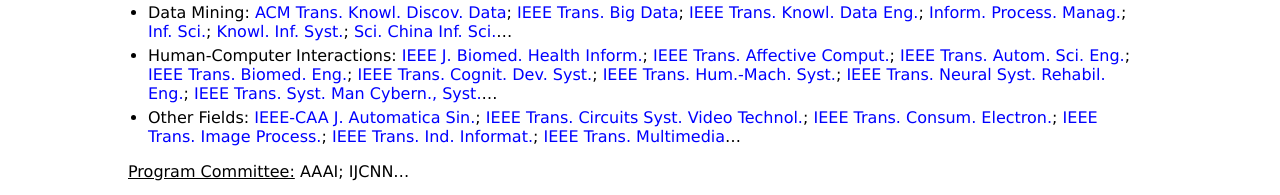
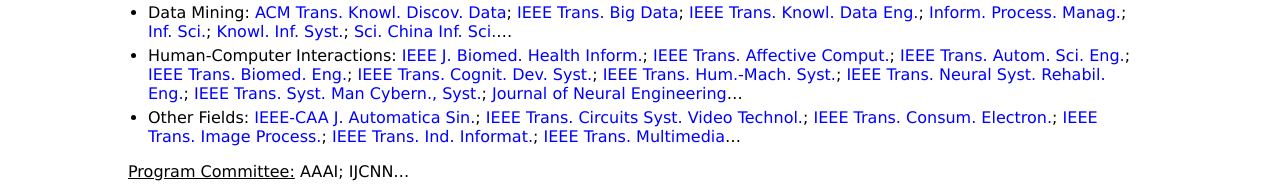
Before and after one commit to jiazhang-ml/jiazhang-ml.github.io, a Jekyll site: the page built from index.md, in a window 1280 px wide. Shown: the part 1697-1892 px from the top of the page. Built offline with Jekyll 4.4.1, drawn with Linux system fonts in a browser that asks for light colours; grey boxes are pictures that could not be loaded.

Commit message:
Update index.md

```diff
--- a/index.md
+++ b/index.md
@@ -55,7 +55,7 @@ Research Interests: My research interests include *machine learning* and *data m
 <u>Journal Reviewer:</u>
 * Artificial Intelligence: [IEEE Trans. Artif. Intell.](https://mc.manuscriptcentral.com/tai-ieee); [IEEE Trans. Cybern.](https://mc.manuscriptcentral.com/cyb-ieee); [IEEE Trans. Emerg. Topics Comput. Intell.](https://mc.manuscriptcentral.com/tetci-ieee); [IEEE Trans. Evol. Comput.](https://mc.manuscriptcentral.com/tevc-ieee); [IEEE Trans. Fuzzy Syst.](https://mc.manuscriptcentral.com/tfs-ieee); [IEEE Trans. Neural Netw. Learn. Syst.](https://mc.manuscriptcentral.com/tnnls); [IEEE Trans. Pattern Anal. Mach. Intell.](https://mc.manuscriptcentral.com/tpami-cs); [Mach. Learn.](https://link.springer.com/journal/10994); [Neural Netw.](https://www.editorialmanager.com/neunet/default.aspx); [Pattern Recognit.](https://www.sciencedirect.com/journal/pattern-recognition)...
 * Data Mining: [ACM Trans. Knowl. Discov. Data](https://mc.manuscriptcentral.com/tkdd); [IEEE Trans. Big Data](https://mc.manuscriptcentral.com/tbd-cs); [IEEE Trans. Knowl. Data Eng.](https://mc.manuscriptcentral.com/tkde-cs); [Inform. Process. Manag.](https://www.editorialmanager.com/ipm/default.aspx); [Inf. Sci.](https://www.sciencedirect.com/journal/information-sciences); [Knowl. Inf. Syst.](https://www.springer.com/journal/10115); [Sci. China Inf. Sci.](https://mc03.manuscriptcentral.com/scis)...
-* Human-Computer Interactions: [IEEE J. Biomed. Health Inform.](https://mc.manuscriptcentral.com/jbhi-embs); [IEEE Trans. Affective Comput.](https://mc.manuscriptcentral.com/taffc-cs); [IEEE Trans. Autom. Sci. Eng.](https://mc.manuscriptcentral.com/t-ase); [IEEE Trans. Biomed. Eng.](https://mc.manuscriptcentral.com/tbme-embs); [IEEE Trans. Cognit. Dev. Syst.](https://mc.manuscriptcentral.com/tcds-ieee); [IEEE Trans. Hum.-Mach. Syst.](https://mc.manuscriptcentral.com/thms); [IEEE Trans. Neural Syst. Rehabil. Eng.](https://mc.manuscriptcentral.com/tnsre-embs); [IEEE Trans. Syst. Man Cybern., Syst.](https://mc.manuscriptcentral.com/systems)...
+* Human-Computer Interactions: [IEEE J. Biomed. Health Inform.](https://mc.manuscriptcentral.com/jbhi-embs); [IEEE Trans. Affective Comput.](https://mc.manuscriptcentral.com/taffc-cs); [IEEE Trans. Autom. Sci. Eng.](https://mc.manuscriptcentral.com/t-ase); [IEEE Trans. Biomed. Eng.](https://mc.manuscriptcentral.com/tbme-embs); [IEEE Trans. Cognit. Dev. Syst.](https://mc.manuscriptcentral.com/tcds-ieee); [IEEE Trans. Hum.-Mach. Syst.](https://mc.manuscriptcentral.com/thms); [IEEE Trans. Neural Syst. Rehabil. Eng.](https://mc.manuscriptcentral.com/tnsre-embs); [IEEE Trans. Syst. Man Cybern., Syst.](https://mc.manuscriptcentral.com/systems); [Journal of Neural Engineering](https://mc04.manuscriptcentral.com/jne-iop)...
 * Other Fields: [IEEE-CAA J. Automatica Sin.](https://mc03.manuscriptcentral.com/ieee-jas); [IEEE Trans. Circuits Syst. Video Technol.](https://mc.manuscriptcentral.com/tcsvt); [IEEE Trans. Consum. Electron.](https://mc.manuscriptcentral.com/tce-ieee); [IEEE Trans. Image Process.](https://mc.manuscriptcentral.com/tip-ieee); [IEEE Trans. Ind. Informat.](https://mc.manuscriptcentral.com/tii); [IEEE Trans. Multimedia](https://mc.manuscriptcentral.com/tmm-ieee)...
 
 <u>Program Committee:</u> AAAI; IJCNN...
```
